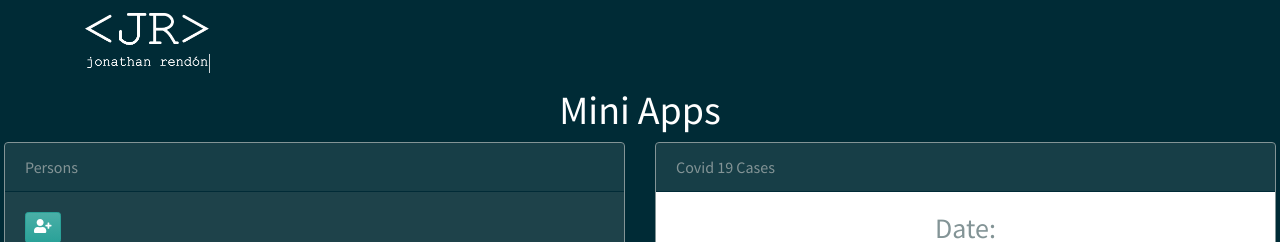
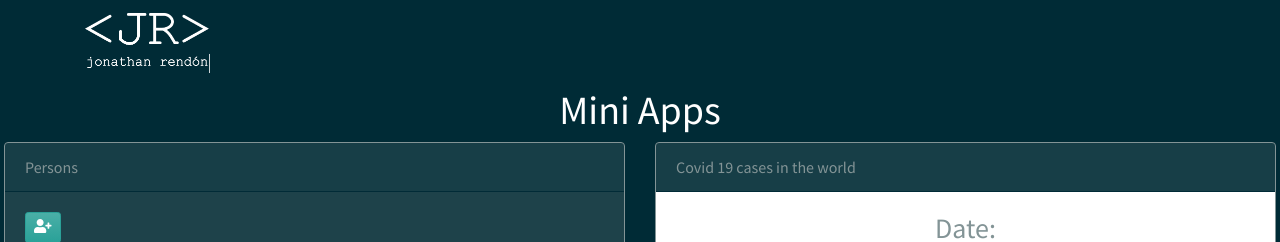
Before and after one commit to jorendon/PortfolioNext, a Next.js app: page /miniapps in a window 1280 px wide. Shown: the top 242 px of the page. Built offline with nearby package versions, Linux system fonts and the light colour scheme; no server answers; a small style sheet from the web is missing.

Commit message:
Add Covid Cases Chart

```diff
--- a/components/Chart.js
+++ b/components/Chart.js
@@ -70,7 +70,7 @@ export default function Chart(props) {
     return (
         <div className="card border-secondary mb-2 animate__animated animate__fadeInRight animate__slower"
              style={{minHeight: 550}}>
-            <div className="card-header">Covid 19 Cases</div>
+            <div className="card-header">Covid 19 cases in the world</div>
             <div className="card-body text-center" style={{backgroundColor: 'white'}}>
                 <div style={{ width: '100%', height: 300 }}>
                     <h3>Date:{day}</h3>
```
